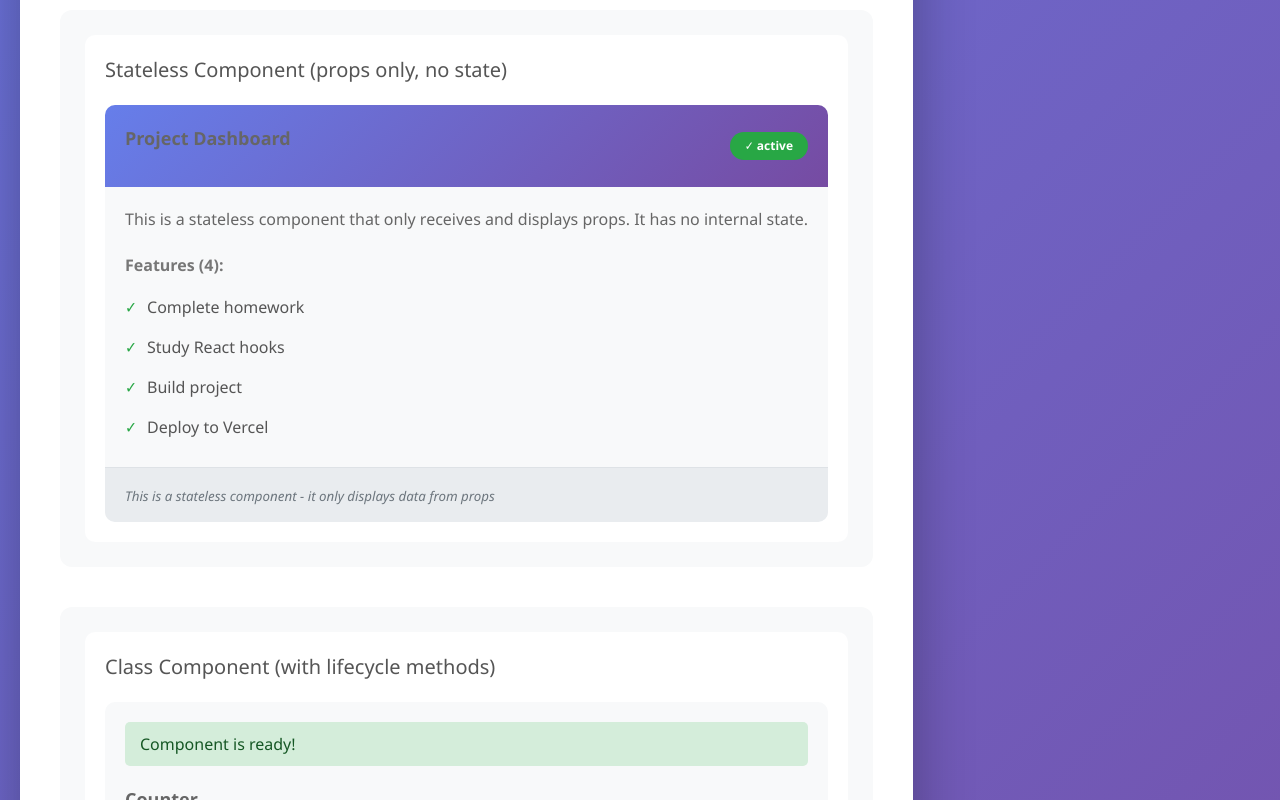
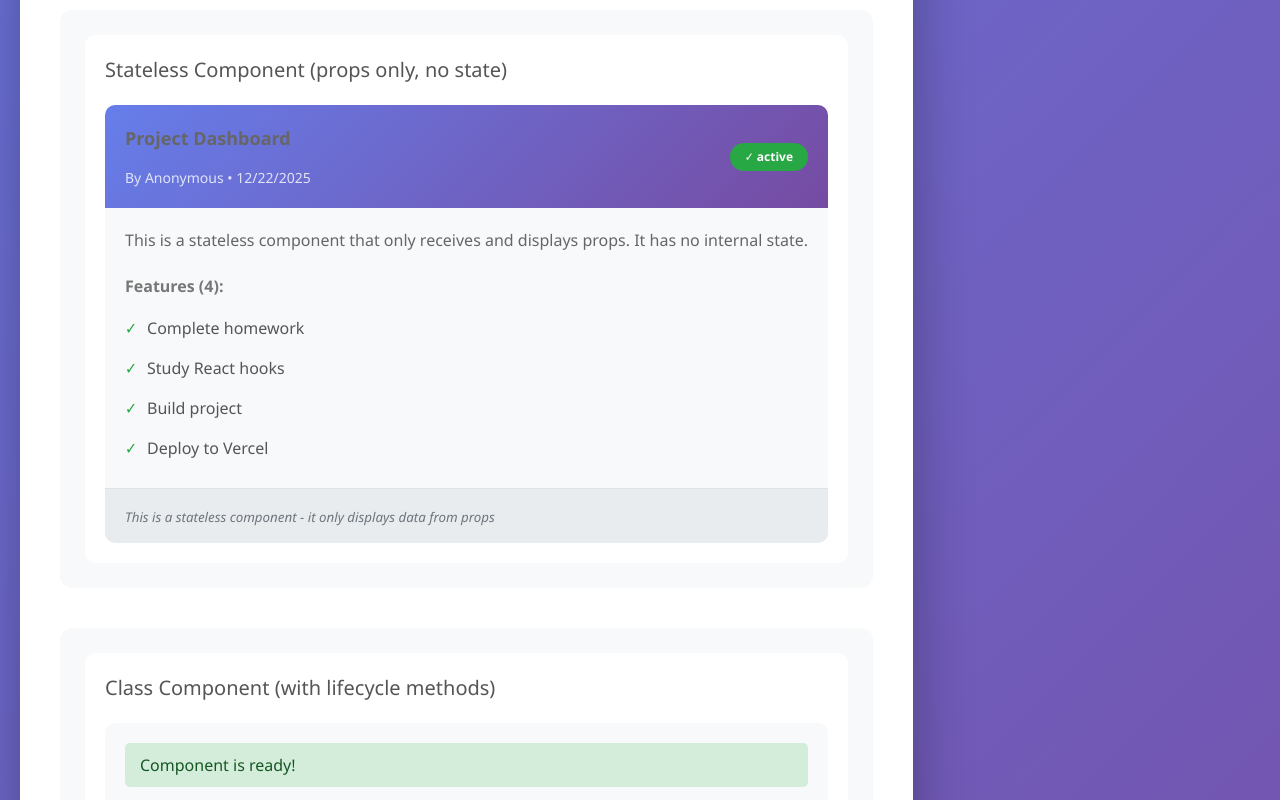
Before and after one commit to grynevych89/HillelReact, a React (Vite) app: page / in a window 1280 px wide. Shown: the part 1040-1840 px from the top of the page. Built offline with nearby package versions, Linux system fonts and the light colour scheme.

Commit message:
done dz 39

```diff
--- a/src/components/StatelessComponent.jsx
+++ b/src/components/StatelessComponent.jsx
@@ -3,8 +3,8 @@ const StatelessComponent = ({
     description = 'No description provided',
     items = [],
     status = 'inactive',
-    author,
-    date
+    author = 'Anonymous',
+    date = new Date().toLocaleDateString()
 }) => {
 
     const getStatusColor = (status) => {
@@ -35,13 +35,7 @@ const StatelessComponent = ({
                 <div className="card-header">
                     <div>
                         <h3>{title}</h3>
-                        {(author || date) && (
-                            <p className="card-meta">
-                                {author && `By ${author}`}
-                                {author && date && ' • '}
-                                {date}
-                            </p>
-                        )}
+                        <p className="card-meta">By {author} • {date}</p>
                     </div>
                     <span
                         className="status-badge"
```
